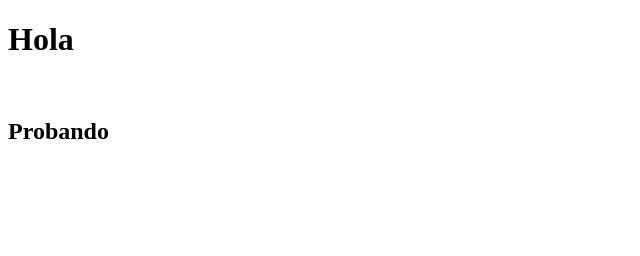
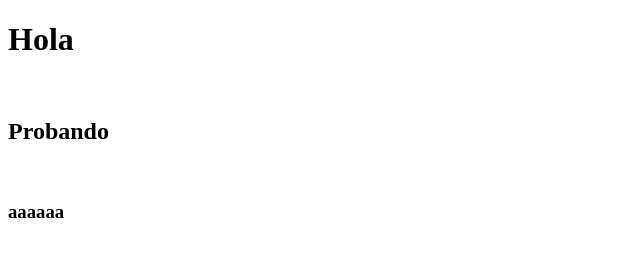
Before and after one commit to k4r7mmzzz/ejem1, a plain HTML site: page Proyectoejem/index.html in a window 1280 px wide. Shown: the whole page, without its empty margins (0-640 px from the left). Drawn offline with Linux system fonts and the light colour scheme.

Commit message:
segun act

```diff
--- a/Proyectoejem/index.html
+++ b/Proyectoejem/index.html
@@ -10,5 +10,7 @@
     <h1>Hola</h1>
     <br>
     <h2>Probando</h2>
+    <br>
+    <h3>aaaaaa</h3>
 </body>
 </html>
```
